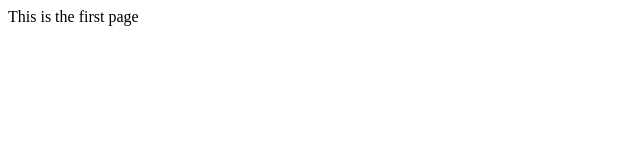
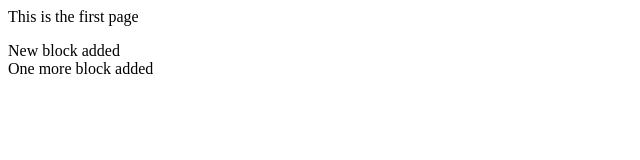
Before and after one commit to nataliarusu/demo, a plain HTML site: page index.html in a window 1280 px wide. Shown: the whole page, without its empty margins (0-640 px from the left). Drawn offline with Linux system fonts and the light colour scheme.

Commit message:
one more div added

```diff
--- a/index.html
+++ b/index.html
@@ -4,5 +4,7 @@
 	</head>
 	<body>
 		<p>This is the first page</p>
+		<div>New block added</div>
+		<div>One more block added</div>
 	</body>
 </html>
```
